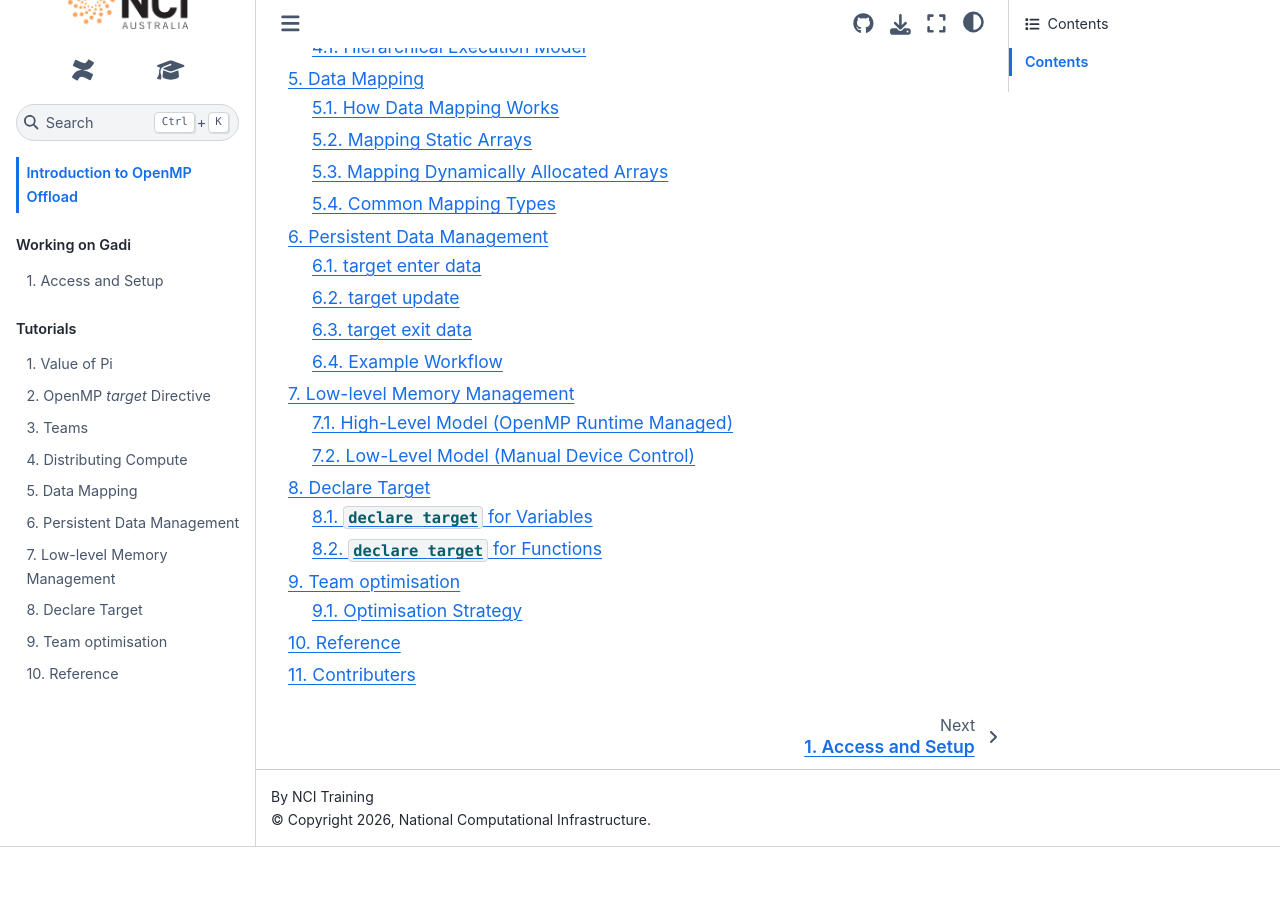
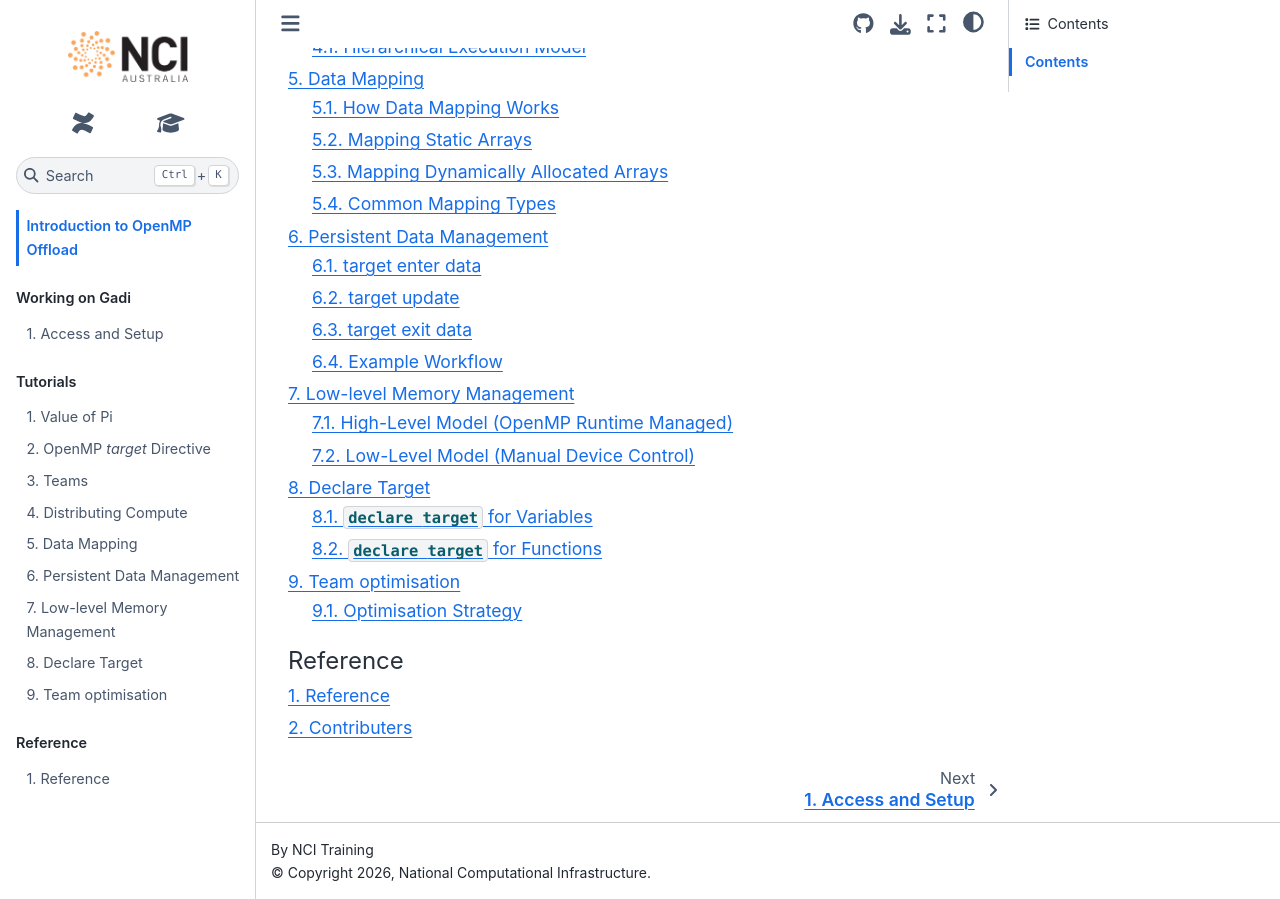
Before and after one commit to NCI900-Training-Organisation/openmp-offload, a Sphinx documentation site: the page built from docs/source/index.rst, in a window 1280 px wide and 900 px high, scrolled down 733 px. Built offline with Sphinx 7.4.7 and the Sphinx Book theme 1.1.4, drawn with Linux system fonts in a browser that asks for light colours; before the commit the page ends 1580 px from its top, so only the background shows below that.

Commit message:
docs: toctree updated for reference

```diff
--- a/docs/source/index.rst
+++ b/docs/source/index.rst
@@ -34,4 +34,10 @@
   tutorial/low_level.rst
   tutorial/declare.rst
   tutorial/team_optimisation.rst
+
+.. toctree::
+  :maxdepth: 1
+  :caption: Reference
+  :numbered:
+
   references.rst
```
